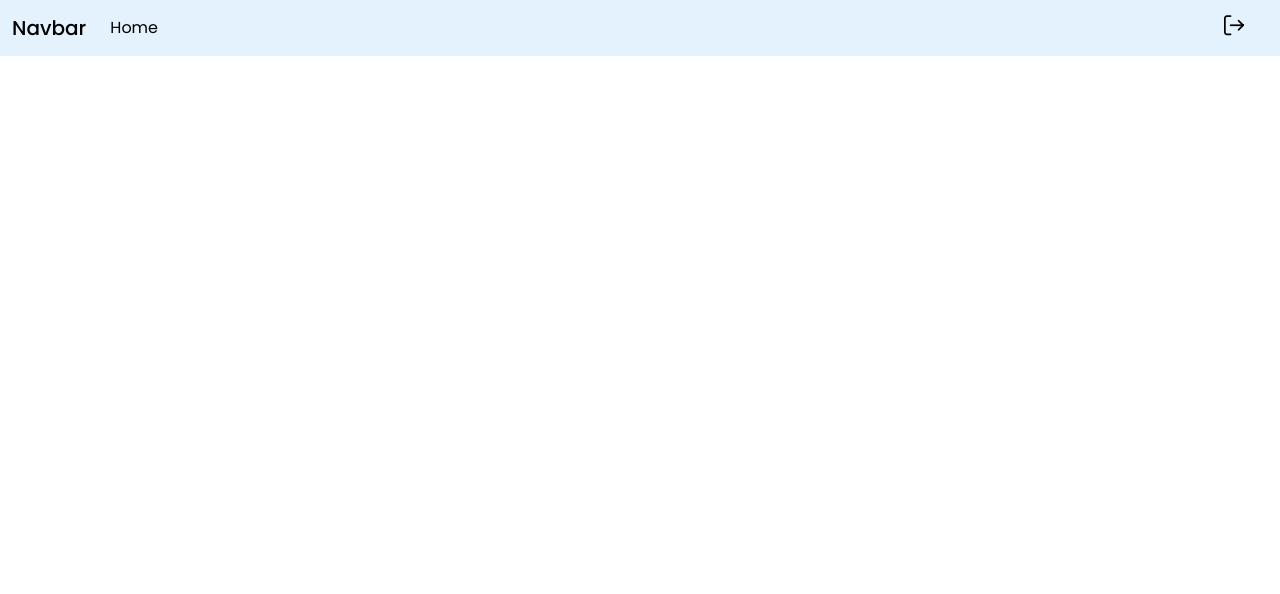
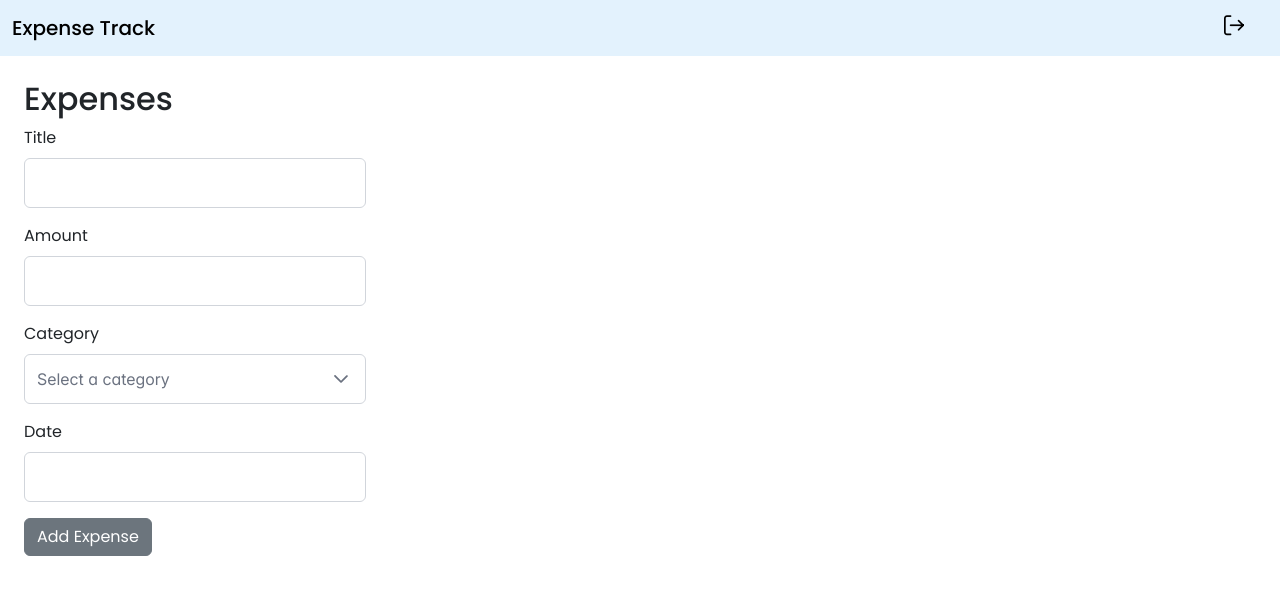
Before and after one commit to Kamalakar-avutala/React-Task, a React (Vite) app in the folder ExpenseTrack/: page /dashboard in a window 1280 px wide. Shown: the top 594 px of the page. Built offline with nearby package versions, Linux system fonts and the light colour scheme.

Commit message:
Expense Management=> UI components, Data flow

```diff
--- a/ExpenseTrack/package.json
+++ b/ExpenseTrack/package.json
@@ -10,6 +10,7 @@
     "preview": "vite preview"
   },
   "dependencies": {
+    "@reduxjs/toolkit": "^2.9.0",
     "bootstrap": "^5.3.8",
     "chart.js": "^4.5.0",
     "firebase": "^12.3.0",
@@ -18,6 +19,7 @@
     "react": "^19.1.1",
     "react-chartjs-2": "^5.3.0",
     "react-dom": "^19.1.1",
+    "react-redux": "^9.2.0",
     "react-router-dom": "^7.9.3",
     "sass": "^1.93.2"
   },
--- a/ExpenseTrack/src/App.jsx
+++ b/ExpenseTrack/src/App.jsx
@@ -6,12 +6,16 @@ import 'primereact/resources/primereact.min.css';
 import 'bootstrap/dist/css/bootstrap.min.css';
 import 'primeicons/primeicons.css';
 import AppRoutes from './AppRoutes';
+import {Provider} from 'react-redux';
+import store from "./redux/store"
 
 function App() {
   return (
+    <Provider store={store}>
       <div className="App">
         <AppRoutes />
       </div>
+    </Provider>
   )
 }
 
--- a/ExpenseTrack/src/components/dashboard/dashboard.jsx
+++ b/ExpenseTrack/src/components/dashboard/dashboard.jsx
@@ -1,10 +1,17 @@
 import React from "react";
 import Header from "../header/header";
+import ExpenseList from '../expense-list/expenseList';
 
 const Dashboard = () => {
   return (
     <>
     <Header />
+    <section className="d-flex">
+        <div className=""></div>
+        <div className="p-4 w-auto">
+            <ExpenseList />
+        </div>
+    </section>
     </>
   );
 };
--- /dev/null
+++ b/ExpenseTrack/src/components/expense-form/expenseForm.jsx
@@ -0,0 +1,127 @@
+import React, { useState, useEffect } from "react";
+import { InputText } from "primereact/inputtext";
+import { InputNumber } from "primereact/inputnumber";
+import { Dropdown } from "primereact/dropdown";
+import { Calendar } from "primereact/calendar";
+import { useDispatch } from "react-redux";
+import { addExpences, updateExpense } from "../../redux/expensesSlice";
+
+const ExpenseForm = ({ editingExpense, onCancel }) => {
+  const [form, setForm] = useState({
+    title: "",
+    amount: null,
+    category: null,
+    date: null,
+  });
+
+  const dispatch = useDispatch();
+
+  useEffect(() => {
+    if (editingExpense) {
+      setForm(editingExpense);
+    }
+  }, [editingExpense]);
+
+  const handleInputChange = (e) => {
+    const { name, value } = e.target;
+    setForm({ ...form, [name]: value });
+  };
+
+  const handleValueChange = (value, name) => {
+    setForm({ ...form, [name]: value });
+  };
+
+  const handleSubmit = (e) => {
+    e.preventDefault();
+
+    // Convert date to ISO string if date exists
+    const expenseData = {
+      ...form,
+      date: form.date ? form.date.toISOString().split("T")[0] : null,
+    };
+
+    if (editingExpense) {
+      dispatch(updateExpense(expenseData));
+    } else {
+      dispatch(addExpences(expenseData));
+    }
+
+    setForm({ title: "", amount: null, category: null, date: null });
+    onCancel();
+  };
+
+  const categories = [
+  { name: "Food", code: "FD" },
+  { name: "Transport", code: "TS" },
+  { name: "Utilities", code: "UT" },
+  { name: "Rent", code: "RT" },
+  { name: "Entertainment", code: "EN" },
+  { name: "Healthcare", code: "HC" },
+  { name: "Education", code: "ED" },
+  { name: "Clothing", code: "CL" },
+  { name: "Travel", code: "TR" },
+  { name: "Groceries", code: "GR" },
+  { name: "Insurance", code: "IN" },
+  { name: "Personal Care", code: "PC" },
+  { name: "Savings", code: "SV" },
+  { name: "Gifts", code: "GF" },
+  { name: "Subscriptions", code: "SB" },
+  { name: "Miscellaneous", code: "MX" },
+];
+
+  return (
+    <form onSubmit={handleSubmit}>
+      <div className="d-flex flex-column gap-2 mb-3">
+        <label htmlFor="title">Title</label>
+        <InputText
+          id="title"
+          name="title"
+          value={form.title}
+          onChange={handleInputChange}
+        />
+      </div>
+
+      <div className="d-flex flex-column gap-2 mb-3">
+        <label htmlFor="amount">Amount</label>
+        <InputNumber
+          id="amount"
+          value={form.amount}
+          onValueChange={(e) => handleValueChange(e.value, "amount")}
+        />
+      </div>
+
+      <div className="d-flex flex-column gap-2 mb-3">
+        <label htmlFor="category">Category</label>
+        <Dropdown
+          id="category"
+          value={form.category}
+          options={categories}
+          optionLabel="name"
+          onChange={(e) => handleValueChange(e.value, "category")}
+          placeholder="Select a category"
+        />
+      </div>
+
+      <div className="d-flex flex-column gap-2 mb-3">
+        <label htmlFor="date">Date</label>
+        <Calendar
+          id="date"
+          value={form.date}
+          onChange={(e) => handleValueChange(e.value, "date")}
+          dateFormat="yy-mm-dd"
+        />
+      </div>
+
+      <button type="submit" className="btn btn-secondary">
+        {editingExpense ? "Update" : "Add"} Expense
+      </button>
+      {editingExpense && (
+        <button type="button" onClick={onCancel}>
+          Cancel
+        </button>
+      )}
+    </form>
+  );
+};
+
+export default ExpenseForm;
--- /dev/null
+++ b/ExpenseTrack/src/components/expense-item/expenseItem.jsx
@@ -0,0 +1,22 @@
+import React from 'react';
+import { useDispatch } from 'react-redux';
+import { deleteExpense } from '../../redux/expensesSlice';
+
+const ExpenseItem = ({ expense, onEdit }) => {
+  const dispatch = useDispatch();
+
+  return (
+    <tr>
+      <td>{expense.title}</td>
+      <td>${expense.amount.toFixed(2)}</td>
+      <td>{expense.category?.name}</td>
+      <td>{new Date(expense.date).toLocaleDateString()}</td>
+      <td>
+        <button onClick={() => onEdit(expense)}>Edit</button>
+        <button onClick={() => dispatch(deleteExpense(expense.id))}>Delete</button>
+      </td>
+    </tr>
+  );
+};
+
+export default ExpenseItem;
--- /dev/null
+++ b/ExpenseTrack/src/components/expense-list/expenseList.jsx
@@ -0,0 +1,21 @@
+import React, { useState } from 'react';
+import { useSelector } from 'react-redux';
+import ExpenseItem from '../expense-item/expenseItem';
+import ExpenseForm from '../expense-form/expenseForm';
+
+const ExpenseList = () => {
+  const expenses = useSelector(state => state.expenses);
+  const [editingExpense, setEditingExpense] = useState(null);
+
+  return (
+    <div>
+      <h2>Expenses</h2>
+      <ExpenseForm editingExpense={editingExpense} onCancel={() => setEditingExpense(null)} />
+      {expenses.map(expense => (
+        <ExpenseItem key={expense.id} expense={expense} onEdit={setEditingExpense} />
+      ))}
+    </div>
+  );
+};
+
+export default ExpenseList;
--- a/ExpenseTrack/src/components/header/header.tsx
+++ b/ExpenseTrack/src/components/header/header.tsx
@@ -33,7 +33,7 @@ const Header = () => {
       <nav className="navbar navbar-expand-lg navbar-custom">
         <div className="container-fluid">
           <a className="navbar-brand" href="#">
-            Navbar
+            Expense Track
           </a>
           <button
             className="navbar-toggler"
@@ -49,7 +49,7 @@ const Header = () => {
           <div className="collapse navbar-collapse" id="navbarNavAltMarkup">
             <div className="navbar-nav align-items-center justify-content-between w-100 pe-4">
               <a className="nav-link active" aria-current="page" href="#">
-                Home
+                {/* Home */}
               </a>
               <button
                 className="bg-transparent p-0 border-0"
--- /dev/null
+++ b/ExpenseTrack/src/redux/expensesSlice.js
@@ -0,0 +1,38 @@
+import { createSlice, nanoid } from '@reduxjs/toolkit'
+
+const expensesSlice = createSlice({
+  name: 'expenses',
+  initialState: [],
+  reducers: {
+    addExpences: {
+      reducer(state, action) {
+        state.push(action.payload)
+      },
+      prepare({ title, amount, category, date }) {
+        return {
+          payload: {
+            id: nanoid(),
+            title,
+            amount,
+            category,
+            date,
+          },
+        }
+      },
+    },
+
+    deleteExpense(state, action) {
+      return state.filter(exp => exp.id !== action.payload)
+    },
+
+    updateExpense(state, action) {
+      const index = state.findIndex(exp => exp.id === action.payload.id)
+      if (index !== -1) {
+        state[index] = action.payload
+      }
+    },
+  },
+})
+
+export const { addExpences, deleteExpense, updateExpense } = expensesSlice.actions
+export default expensesSlice.reducer
--- /dev/null
+++ b/ExpenseTrack/src/redux/store.js
@@ -0,0 +1,11 @@
+// store.js
+import { configureStore } from '@reduxjs/toolkit'
+import expensesReducer from './expensesSlice'
+
+const store = configureStore({
+  reducer: {
+    expenses: expensesReducer,
+  },
+})
+
+export default store
```
Also changed, not shown: 1 other file (tests, documents, lock files or other folders).
